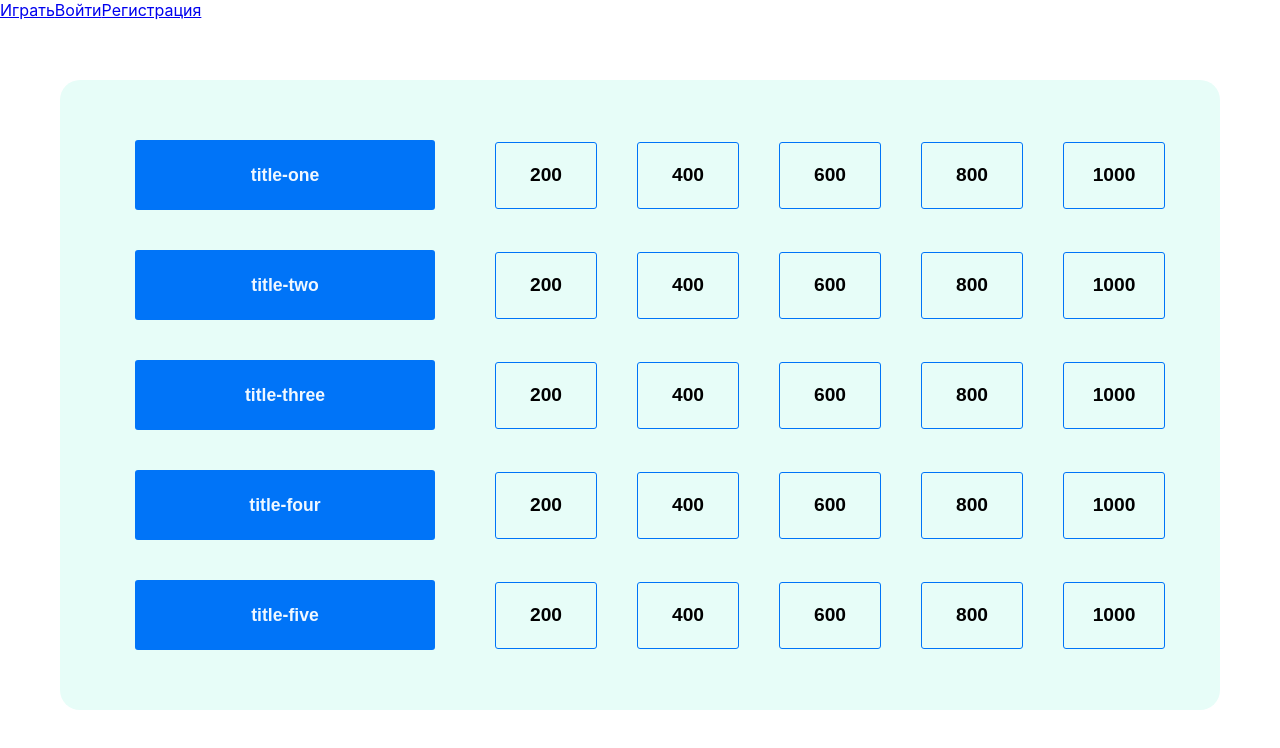
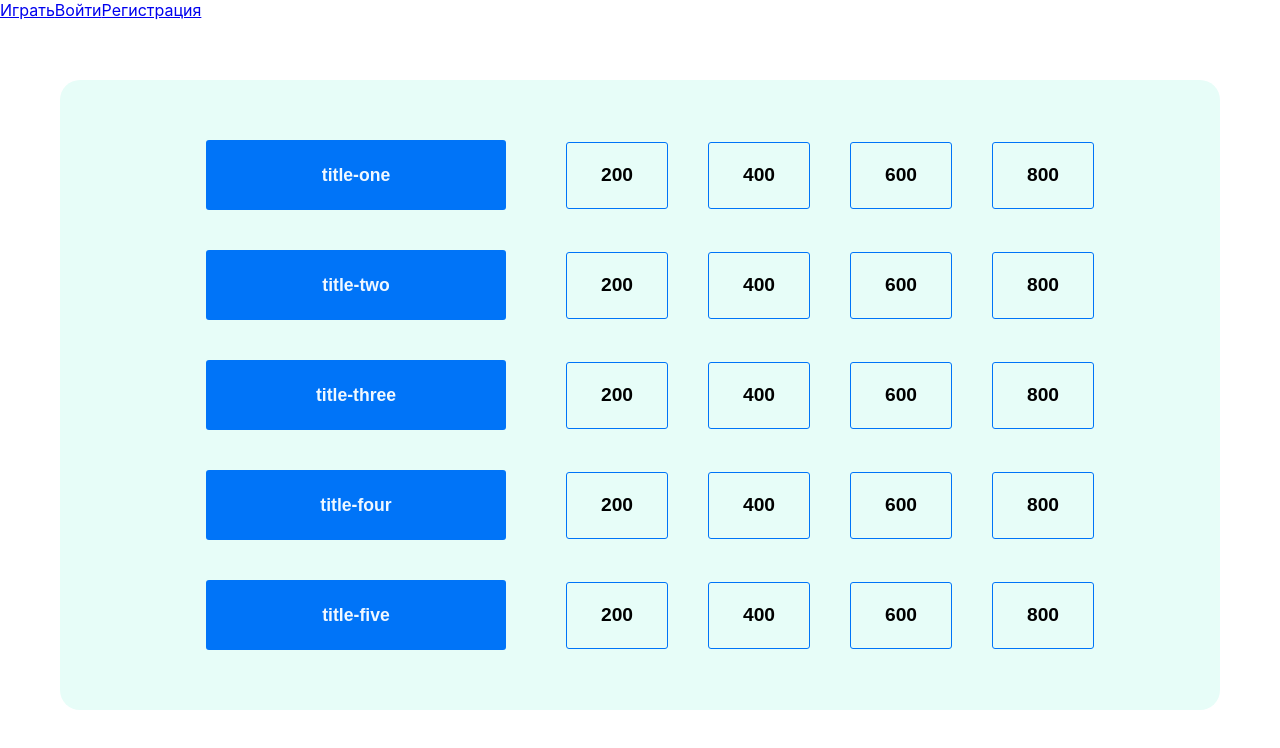
Before and after one commit to NickCamelCase82/Jeopardy, a React (Create React App) app in the folder client/: page /game in a window 1280 px wide. Shown: the top 748 px of the page. Built offline with nearby package versions, Linux system fonts and the light colour scheme; no server answers; a web font is replaced by a local one.

Commit message:
created  modal component

```diff
--- a/client/src/components/Modal/Modal.css
+++ b/client/src/components/Modal/Modal.css
@@ -0,0 +1,56 @@
+.modal-wrapper {
+  position: fixed;
+  bottom: 0;
+  width: 100%;
+  background: rgba(0,0,0,.2);
+  backdrop-filter: blur(10px);
+}
+
+.modal-wrapper.open {
+  height: 100%;
+  display: block;
+}
+
+.modal-wrapper.close {
+  height: 0;
+  display: none;
+}
+
+.modal-body {
+  max-width: 500px;
+  margin: auto;
+  background: white;
+  margin-top: 5%;
+  padding: 20px;
+  border-radius: 10px;
+  max-height: 100%;
+}
+
+.modal-answer {
+  display: flex;
+  justify-content: center;
+}
+
+/* .modal-body::-webkit-scrollbar {
+  width: 0;
+  background: transparent;
+}
+
+.modal-body {
+  -ms-overflow-style: none;
+  scrollbar-width: none;
+} */
+
+.modal-close {
+  text-align: right;
+  margin-top: -15px;
+  font-size: 18px;
+  color: gray;
+  cursor: pointer;
+
+}
+
+.modal-body h2 {
+  text-align: center;
+  width: 100%;
+}
--- a/client/src/components/Modal/Modal.jsx
+++ b/client/src/components/Modal/Modal.jsx
@@ -1,5 +1,24 @@
+import React from 'react';
+import Input from '../common/Input/Input';
+import './Modal.css';
+
 const Modal = (props) => {
   return (
+    <div
+      className={`modal-wrapper ${props.isOpened ? 'open' : 'close'}`}
+      style={{ ...props.style }}
+    >
+      <div className="modal-body">
+        <div className="modal-close" onClick={props.onModalClose}>
+          ✕
+        </div>
+        <h2>{props.question}</h2>
+        <div className="modal-answer">
+          <Input type="text" placeholder="Ваш ответ" />
+        </div>
+      </div>
+    </div>
+  );
+};
 
-  )
-}
+export default Modal;
--- a/client/src/components/Navbar/Navbar.jsx
+++ b/client/src/components/Navbar/Navbar.jsx
@@ -18,9 +18,12 @@ export default function Navbar() {
   return (
     <div>
       {user.id ? (
-        <Link to="/" onClick={getlogout}>
-          Выйти
-        </Link>
+        <>
+          <Link to="/game">Играть</Link>
+          <Link to="/" onClick={getlogout}>
+            Выйти
+          </Link>
+        </>
       ) : (
         <>
           <Link to="/game">Играть</Link>
--- a/client/src/components/game/Game/Game.jsx
+++ b/client/src/components/game/Game/Game.jsx
@@ -1,9 +1,12 @@
-import React from 'react';
+import React, { useState } from 'react';
 import './Game.css';
 import Category from '../Сategory/Сategory';
 import Score from '../Score/Score';
+import Modal from '../../Modal/Modal';
 
 const Game = () => {
+  const [modal, setModal] = useState(false);
+
   const gameNameOne = 'title-one';
   const gameNameTwo = 'title-two';
   const gameNameThree = 'title-three';
@@ -13,34 +16,49 @@ const Game = () => {
     <div className="game">
       <div className="game-item">
         <Category title={gameNameOne} />
-        {['200', '400', '600', '800', '1000'].map((score, index) => (
-          <Score score={score} key={index + 1} />
+        {['200', '400', '600', '800'].map((score, index) => (
+          <div onClick={() => setModal(true)}>
+            <Score score={score} key={index + 1} />
+          </div>
         ))}
       </div>
       <div className="game-item">
         <Category title={gameNameTwo} />
-        {['200', '400', '600', '800', '1000'].map((score, index) => (
-          <Score score={score} key={index + 1} />
+        {['200', '400', '600', '800'].map((score, index) => (
+          <div onClick={() => setModal(true)}>
+            <Score score={score} key={index + 1} />
+          </div>
         ))}
       </div>
       <div className="game-item">
         <Category title={gameNameThree} />
-        {['200', '400', '600', '800', '1000'].map((score, index) => (
-          <Score score={score} key={index + 1} />
+        {['200', '400', '600', '800'].map((score, index) => (
+          <div onClick={() => setModal(true)}>
+            <Score score={score} key={index + 1} />
+          </div>
         ))}
       </div>
       <div className="game-item">
         <Category title={gameNameFour} />
-        {['200', '400', '600', '800', '1000'].map((score, index) => (
-          <Score score={score} key={index + 1} />
+        {['200', '400', '600', '800'].map((score, index) => (
+          <div onClick={() => setModal(true)}>
+            <Score score={score} key={index + 1} />
+          </div>
         ))}
       </div>
       <div className="game-item">
         <Category title={gameNameFive} />
-        {['200', '400', '600', '800', '1000'].map((score, index) => (
-          <Score score={score} key={index + 1} />
+        {['200', '400', '600', '800'].map((score, index) => (
+          <div onClick={() => setModal(true)}>
+            <Score score={score} key={index + 1} />
+          </div>
         ))}
       </div>
+      <Modal
+        question="Тут будет вопрос?"
+        isOpened={modal}
+        onModalClose={() => setModal(false)}
+      />
     </div>
   );
 };
```
Also changed, not shown: 1 other file (tests, documents, lock files or other folders).
